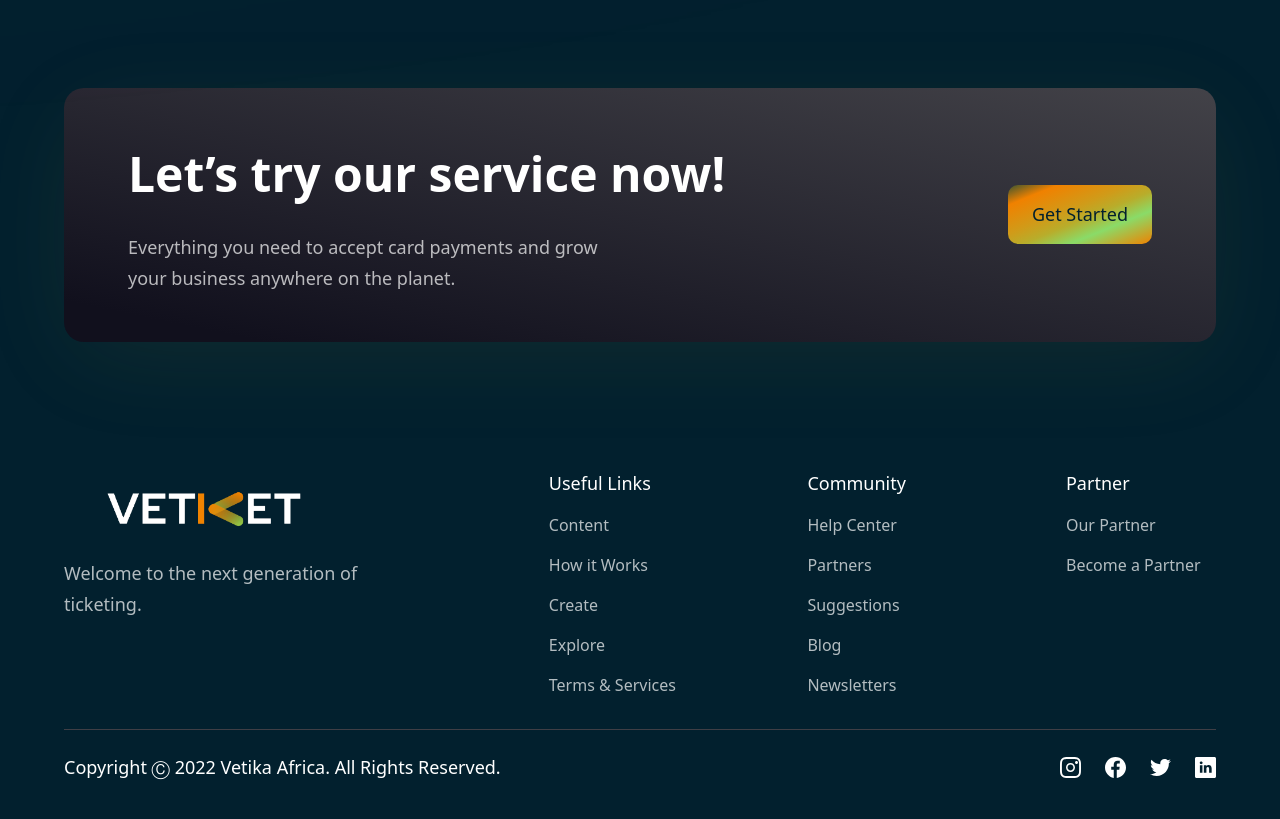
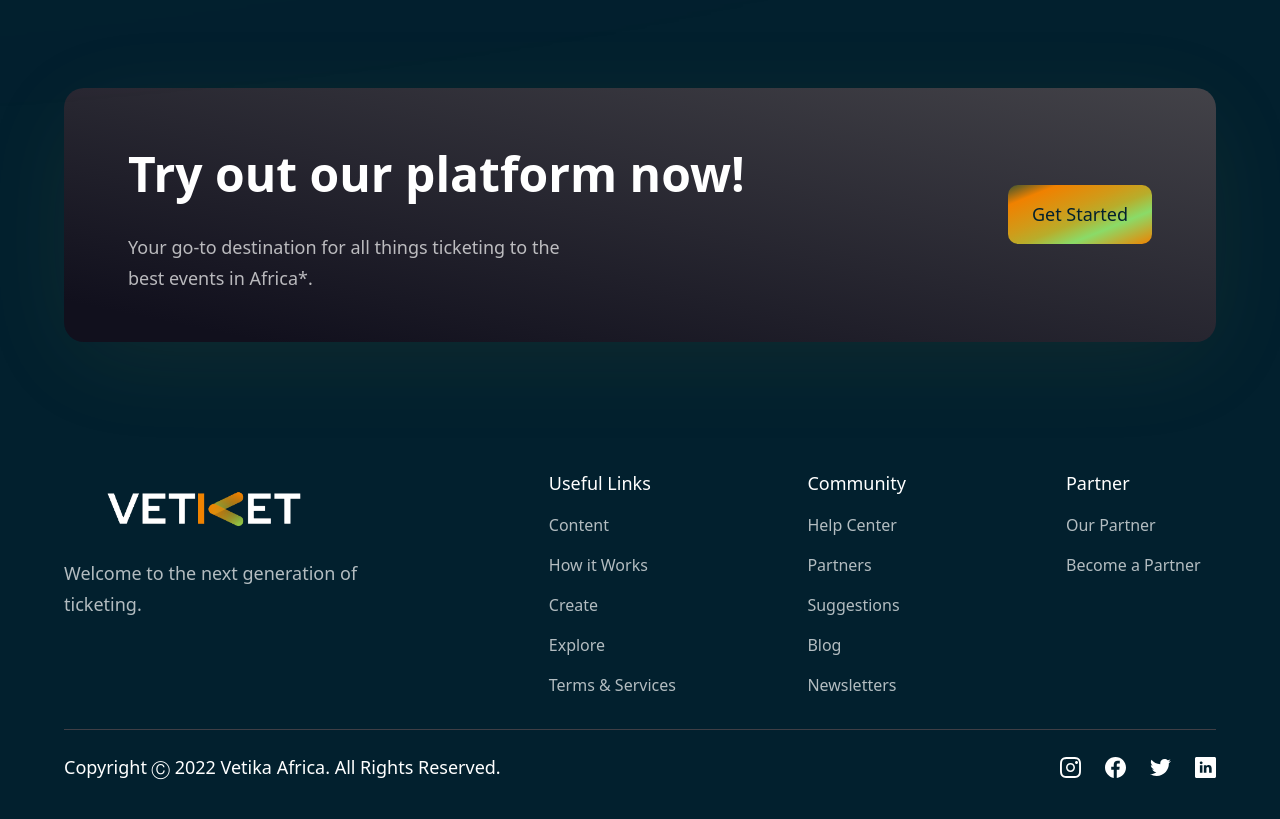
Before and after one commit to veluvo-softwares/vetiket-africa-web, a React (Vite) app: page / in a window 1280 px wide. Shown: the part 3500-4319 px from the top of the page. Built offline with nearby package versions, Linux system fonts and the light colour scheme.

Commit message:
Change try-out CTA section

```diff
--- a/src/components/CTA.jsx
+++ b/src/components/CTA.jsx
@@ -4,10 +4,9 @@ import Button from "./Button";
 const CTA = () => (
   <section className={`${styles.flexCenter} ${styles.marginY} ${styles.padding} sm:flex-row flex-col bg-black-gradient-2 rounded-[20px] box-shadow`}>
     <div className="flex-1 flex flex-col">
-      <h2 className={styles.heading2}>Let’s try our service now!</h2>
+      <h2 className={styles.heading2}>Try out our platform now!</h2>
       <p className={`${styles.paragraph} max-w-[470px] mt-5`}>
-        Everything you need to accept card payments and grow your business
-        anywhere on the planet.
+      Your go-to destination for all things ticketing to the best events in Africa*.
       </p>
     </div>
 
```
